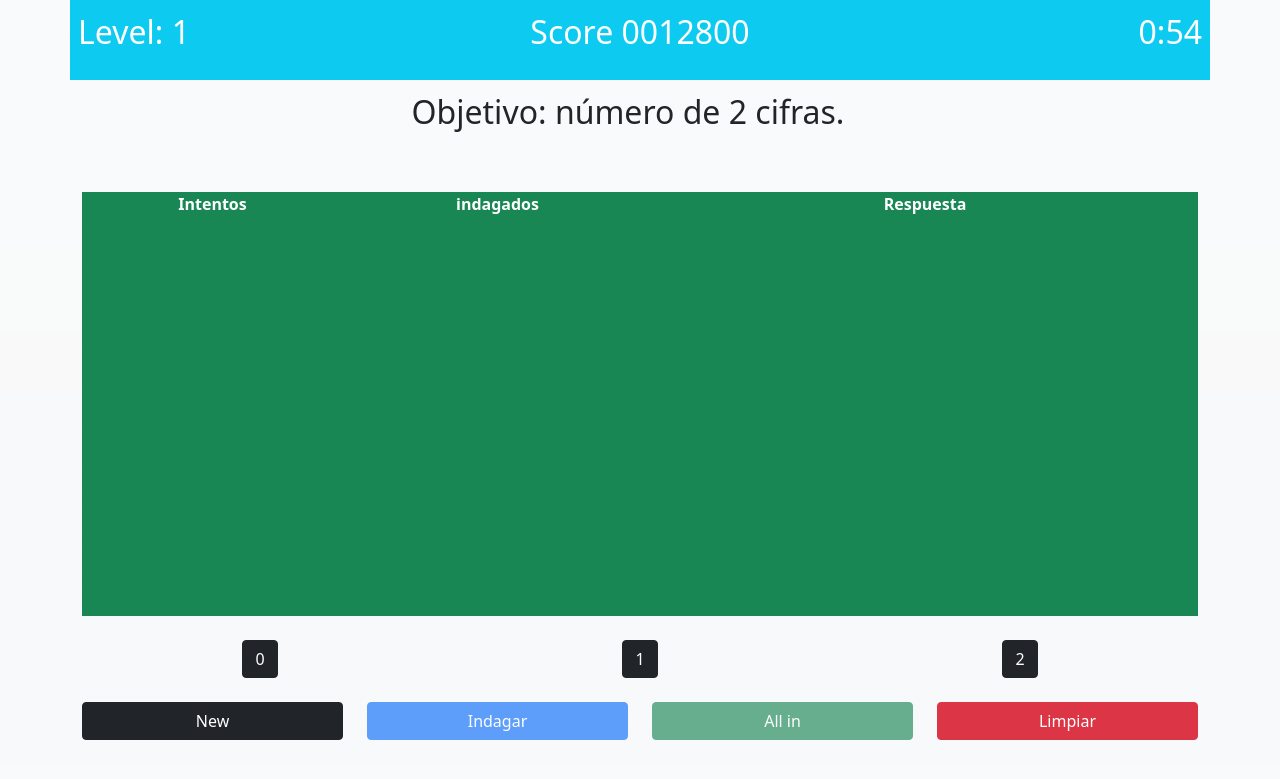
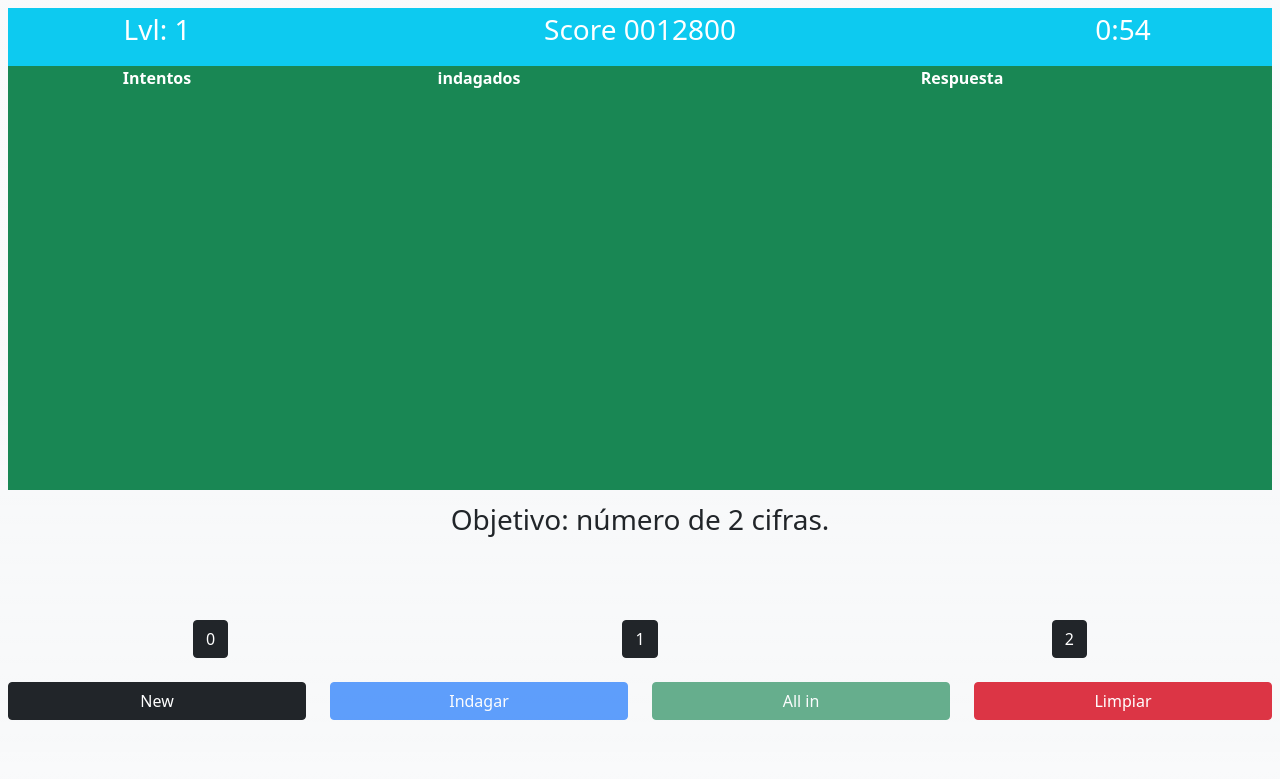
Before and after one commit to hcardoso81/POCGameNumbers, a PHP site: page / in a window 1280 px wide. Shown: the top 779 px of the page. Run offline with PHP 8.4, Linux system fonts and the light colour scheme.

Commit message:
refactoring layout

```diff
--- a/content.php
+++ /dev/null
@@ -1,20 +0,0 @@
-<div class="row">
-    <div id="targetLevelTitle" class="text-center mt-2 fs-2 font-bold"></div>
-</div>
-<div class="mt-3 row">
-    <div class="col"></div>
-    <div class="col fs-1">
-        <div id="numberSecretContent" class="w-75 d-flex justify-content-center text-danger fw-bolder text-center" style="min-height: 40px;">
-        </div>
-    </div>
-    <div class="col"></div>
-</div>
-<div class="row">
-    <div class="col"></div>
-    <div class="col fs-1">
-        <div id="numberUserContent" class="numberSelected w-75 d-flex justify-content-center fw-bolder text-center" style="min-height: 40px;">
-        </div>
-
-    </div>
-    <div class="col"></div>
-</div>
--- a/index.php
+++ b/index.php
@@ -9,18 +9,17 @@
 </head>
 
 <body class="bg-light bg-gradient">
-    <div class="container">
-        <div class="row bg-info text-white fs-2 font-bold">
-            <div id="headerLevel" class="p-2 col-3 d-flex justify-content-start "></div>
-            <div id="headerScore" class="p-2 col-6 d-flex justify-content-center">Score 0012800</div>
-            <div id="headerTimer" class="p-2 col-3 d-flex justify-content-end">
+    <div class="p-2">
+        <div class="bg-info">
+            <div class=" row text-white fs-3 font-bold">
+                <div id="headerLevel" class="col-3 text-center"></div>
+                <div id="headerScore" class="col-6 text-center">Score 0012800</div>
+                <div id="headerTimer" class="col-3 text-center">
                     <p id="countdown"></p>
                 </div>
             </div>
-        <div class="row">
+        </div>
 
-            <?php include('content.php') ?>
-        </div>
         <div class="bg-success">
 
             <div class="row text-white fw-bolder">
@@ -29,6 +28,28 @@
                 <div class="col-6 text-center">Respuesta</div>
             </div>
             <div id="attemptsMade" style="min-height: 400px;"></div>
+        </div>
+        <div class="row">
+            <div>
+                <div id="targetLevelTitle" class="text-center mt-2 fs-3 font-bold"></div>
+            </div>
+            <div class="mt-3 row">
+                <div class="col"></div>
+                <div class="col fs-1">
+                    <div id="numberSecretContent" class="w-75 d-flex justify-content-center text-danger fw-bolder text-center" style="min-height: 40px;">
+                    </div>
+                </div>
+                <div class="col"></div>
+            </div>
+            <div class="row">
+                <div class="col"></div>
+                <div class="col fs-1">
+                    <div id="numberUserContent" class="numberSelected w-75 d-flex justify-content-center fw-bolder text-center" style="min-height: 40px;">
+                    </div>
+
+                </div>
+                <div class="col"></div>
+            </div>
         </div>
         <div id="numberSelecteables" class="row mt-4"></div>
         <div class="row mt-4">
@@ -45,12 +66,6 @@
                 <button id="cleanButton" type="button" class="btn btn-danger w-100">Limpiar</button>
             </div>
         </div>
-    </div>
-
-
-
-
-
         <div class="modal fade" id="modalResultDiv" data-bs-backdrop="static" data-bs-keyboard="false" tabindex="-1" aria-hidden="true">
             <div class="modal-dialog modal-dialog-centered">
                 <div class="modal-content">
@@ -64,6 +79,8 @@
                 </div>
             </div>
         </div>
+    </div>
+
 
 </body>
 <script src="https://cdn.jsdelivr.net/npm/bootstrap@5.0.2/dist/js/bootstrap.bundle.min.js" integrity="sha384-MrcW6ZMFYlzcLA8Nl+NtUVF0sA7MsXsP1UyJoMp4YLEuNSfAP+JcXn/tWtIaxVXM" crossorigin="anonymous"></script>
--- a/js/script.js
+++ b/js/script.js
@@ -162,7 +162,7 @@ const setNextLevel = () => {
   numberUser = [];
   numberSecret = [];
   numberAttemps = 0;
-  headerLevel.innerHTML = `Level: ${currentLevel}`;
+  headerLevel.innerHTML = `Lvl: ${currentLevel}`;
   currentLengthNumbers = levels[currentLevel - 1].lengthSecret;
   setStateDisabledButtonsActionUser(true);
   generateBoard();
@@ -202,7 +202,7 @@ const displayInformationReceived = (evaluation) => {
     numberInvestigated.toString().length == currentLengthNumbers
       ? numberInvestigated.toString()
       : "0" + numberInvestigated.toString();
-  const responseInvestigated = `B : ${evaluation.good} | R : ${evaluation.regular}`;
+  const responseInvestigated = `<span class="text-warning">B : ${evaluation.good}</span> |<span class="text-info"> R : ${evaluation.regular}</span>`;
   const row = document.createElement("div");
   row.classList.add("row", "text-center", "text-white", "fw-bolder");
   const columnNumberAttemps = `<div class="col-3 text-center fw-bolder">${numberAttemps}</div>`;
```
Lines whose indentation alone changed are shown as unchanged.
